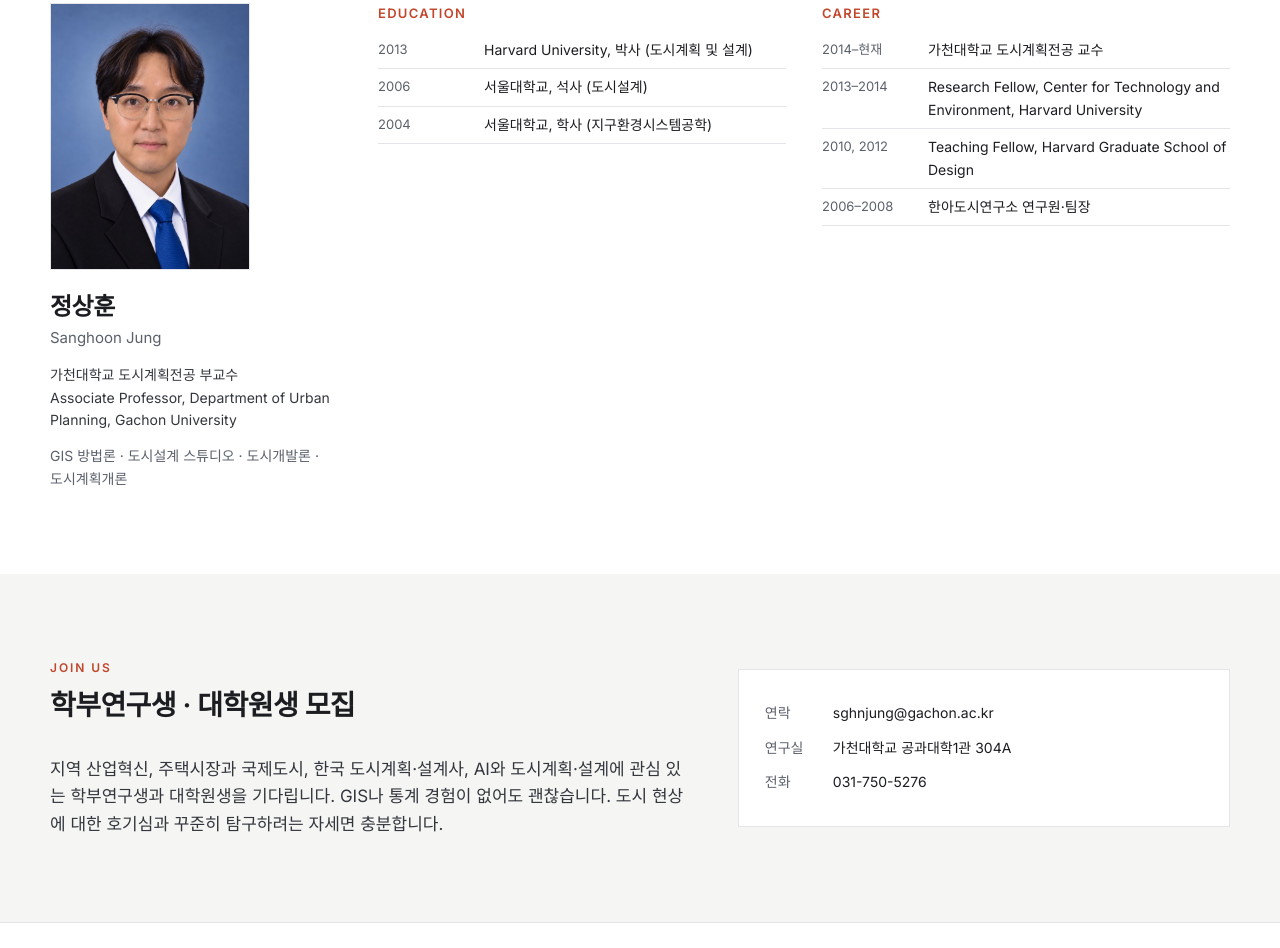
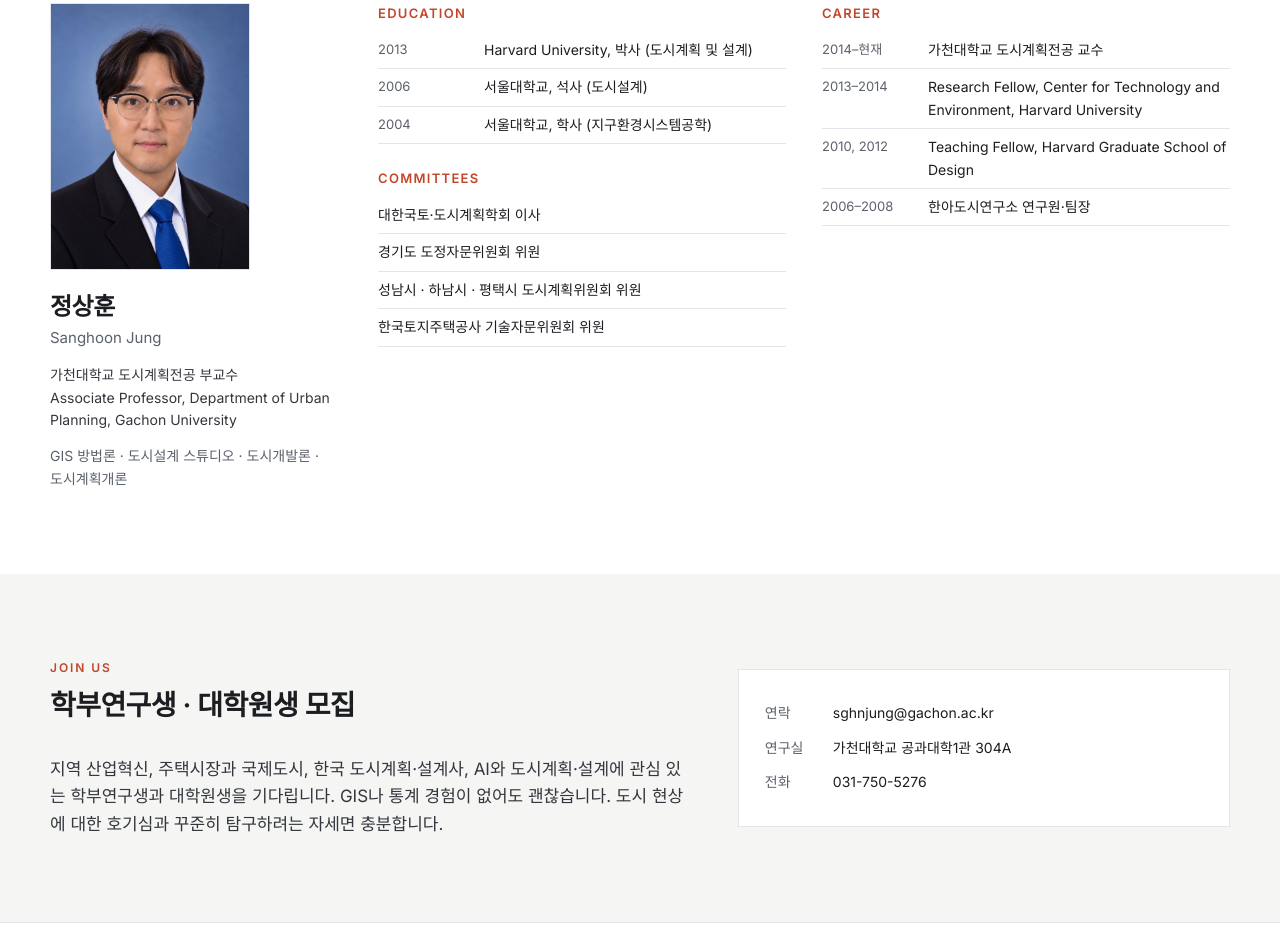
Before and after one commit to UrbanInnoLab/urbaninnolab.github.io, a plain HTML site: page index.html in a window 1280 px wide. Shown: the part 6906-7854 px from the top of the page. Drawn offline with Linux system fonts and the light colour scheme.

Commit message:
Add files via upload

```diff
--- a/index.html
+++ b/index.html
@@ -118,6 +118,7 @@ h3.title{font-size:28px;font-weight:700;letter-spacing:-.02em;margin:6px 0 28px}
 .cv h5{font-size:13px;color:var(--accent);letter-spacing:.1em;text-transform:uppercase;margin-bottom:8px}
 .cv ul{list-style:none;margin-bottom:24px}
 .cv li{display:grid;grid-template-columns:96px 1fr;gap:10px;font-size:14px;padding:7px 0;border-bottom:1px solid var(--line)}
+.cv ul.plain li{display:block}
 .cv li span:first-child{color:var(--sub);font-size:13px}
 
 /* join */
@@ -417,6 +418,13 @@ footer .wrap{display:flex;justify-content:space-between;gap:20px;flex-wrap:wrap}
             <li><span>2006</span><span>서울대학교, 석사 (도시설계)</span></li>
             <li><span>2004</span><span>서울대학교, 학사 (지구환경시스템공학)</span></li>
           </ul>
+          <h5>Committees</h5>
+          <ul class="plain">
+            <li>대한국토·도시계획학회 이사</li>
+            <li>경기도 도정자문위원회 위원</li>
+            <li>성남시 · 하남시 · 평택시 도시계획위원회 위원</li>
+            <li>한국토지주택공사 기술자문위원회 위원</li>
+          </ul>
         </div>
         <div>
           <h5>Career</h5>
```
